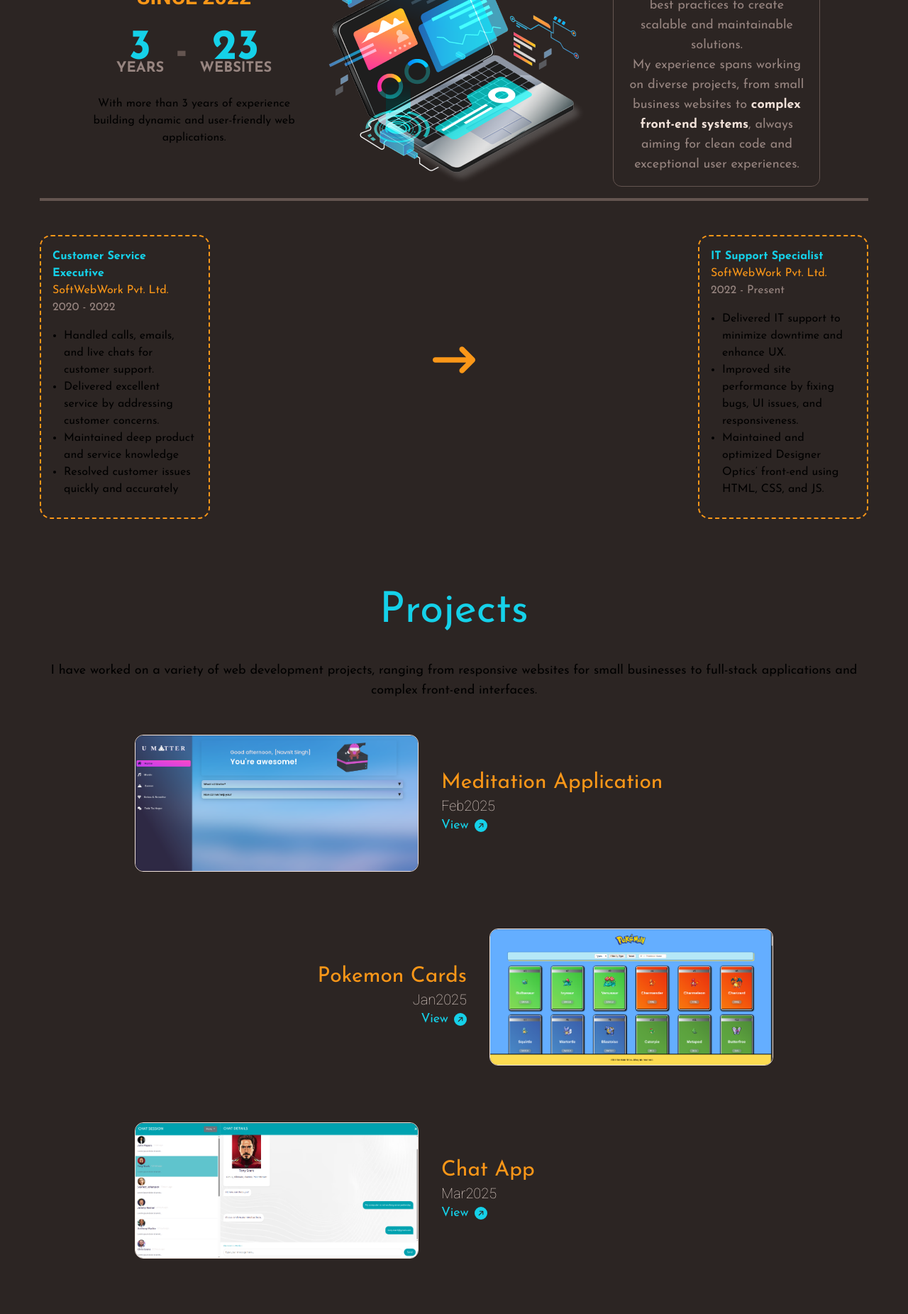
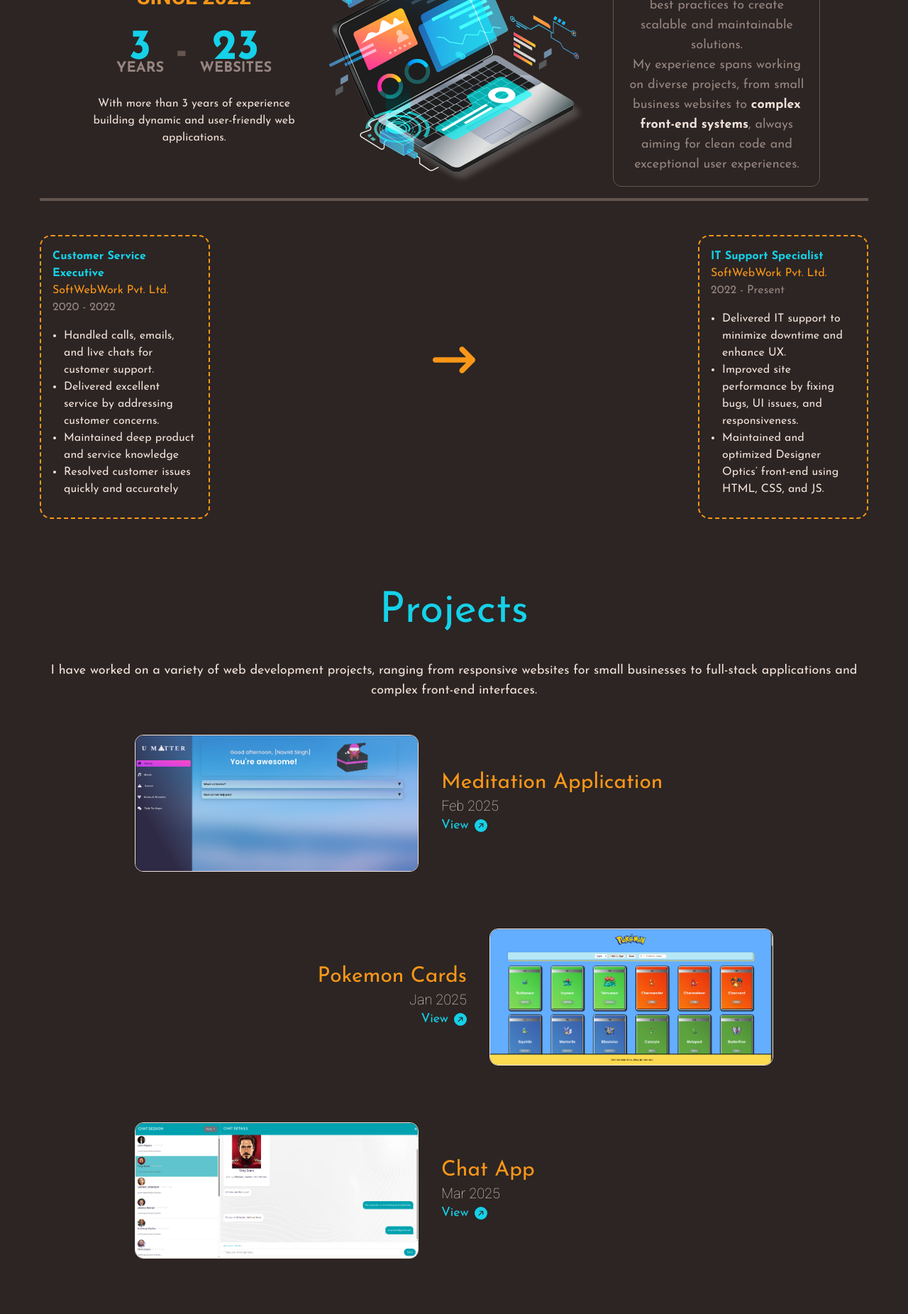
Before and after one commit to navnitsingh0110/Navnit_Singh_Portfolio, a React (Vite) app: page / in a window 1280 px wide. Shown: the part 2240-4091 px from the top of the page at 71% size. Built offline with nearby package versions, Linux system fonts and the light colour scheme.

Commit message:
changed text color

```diff
--- a/src/components/Contact/ContactText.jsx
+++ b/src/components/Contact/ContactText.jsx
@@ -2,7 +2,7 @@ const ContactText = () => {
     return (
       <div>
         <h2 className="text-orange text-3xl mb-4">Get In Touch</h2>
-        <p>
+        <p className="text-white">
           Feel free to reach out if you’d like to collaborate
           <br />
           you are just a few clicks away!
--- a/src/components/Experience/ExperienceTopLeft.jsx
+++ b/src/components/Experience/ExperienceTopLeft.jsx
@@ -11,7 +11,7 @@ const ExperienceTopLeft = () => {
         <p className="font-bold text-6xl text-lightBrown">-</p>
         <ExperienceInfo number="23" text="Websites" />
       </div>
-      <p className="text-center">
+      <p className="text-center text-white">
         With more than 3 years of experience building dynamic and user-friendly web
         applications.
       </p>
--- a/src/components/Experience/SingleExperience.jsx
+++ b/src/components/Experience/SingleExperience.jsx
@@ -13,7 +13,7 @@ const SingleExperience = ({ experience }) => {
       <p className="font-bold text-cyan">{experience.job}</p>
       <p className="text-orange">{experience.company}</p>
       <p className="text-lightGrey">{experience.date}</p>
-      <ul className="list-disc mt-4 pl-4">
+      <ul className="list-disc mt-4 pl-4 text-white">
         {experience.responsibilities.map((resp, index) => {
           return <li key={index}>{resp}</li>;
         })}
--- a/src/components/Projects/ProjectsMain.jsx
+++ b/src/components/Projects/ProjectsMain.jsx
@@ -6,28 +6,28 @@ import { fadeIn } from "../../framerMotion/variants";
 const projects = [
   {
     name: "Meditation Application",
-    year: "Feb2025",
+    year: "Feb 2025",
     align: "right",
     image: "/images/MedApp.png",
     link: "https://meditation-application-bay.vercel.app/",
   },
   {
     name: "Pokemon Cards",
-    year: "Jan2025",
+    year: "Jan 2025",
     align: "left",
     image: "/images/PokCards.png",
     link: "https://pokemon-cards-rose.vercel.app/",
   },
   {
     name: "Chat App",
-    year: "Mar2025",
+    year: "Mar 2025",
     align: "right",
     image: "/images/ChatApp.png",
     link: "https://chat-app-indol-two-74.vercel.app/",
   },
   {
     name: "Memory Game",
-    year: "Feb2025",
+    year: "Feb 2025",
     align: "left",
     image: "/images/MemoryGame.png",
     link: "https://match-pair-navy.vercel.app/",
--- a/src/components/Projects/ProjectsText.jsx
+++ b/src/components/Projects/ProjectsText.jsx
@@ -2,7 +2,7 @@ const ProjectsText = () => {
     return (
       <div className="flex flex-col items-center mt-[100px]">
         <h2 className="text-6xl text-cyan mb-10">Projects</h2>
-        <p className="text-lg text-center">
+        <p className="text-lg text-center text-white">
           I have worked on a variety of web development projects, ranging from
           responsive websites for small businesses to full-stack applications and
           complex front-end interfaces.
```
